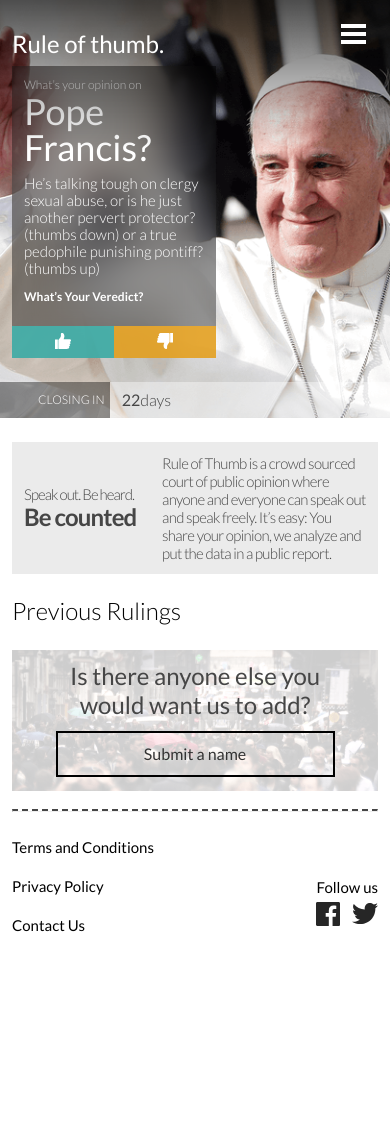
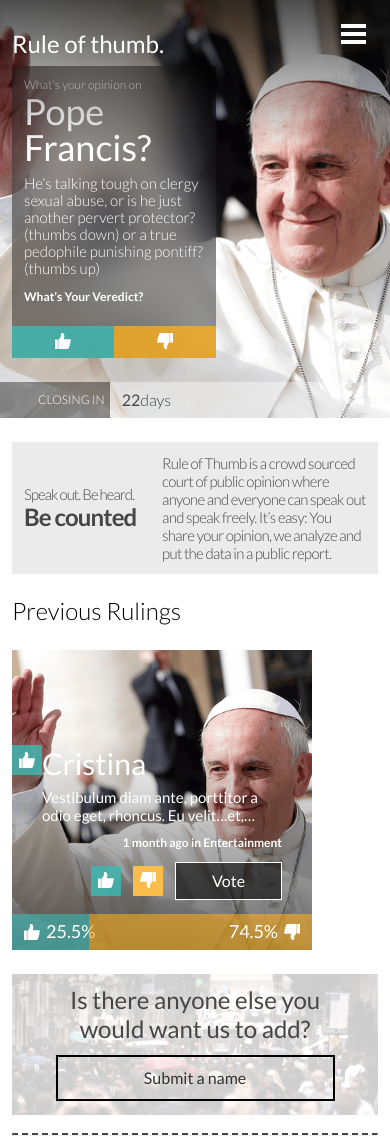
Before and after one commit to fxisco/zemoga-ui-test, a Vue app: page / in a window 390 px wide. Shown: the top 1147 px of the page. Before the commit the page ends 963 px from the top, so only its background shows below. Built offline with nearby package versions, Linux system fonts and the light colour scheme.

Commit message:
feat(ruling): add mobile rule style

```diff
--- a/src/components/PreviousRuling.vue
+++ b/src/components/PreviousRuling.vue
@@ -13,11 +13,47 @@ export default {
         <option value="list">List</option>
       </select>
     </div>
+    <div class="ruling__content">
+      <div class="ruling__rule">
+        <div class="ruling__container">
+          <div class="ruling__author-container">
+            <span class="ruling__author">Cristina</span>
+          </div>
+          <p class="ruling__comment">
+            Vestibulum diam ante, porttitor a odio eget, rhoncus.  Eu velit…et, rhoncus.  Eu velit…et, rhoncus.  Eu velit…
+          </p>
+          <p class="ruling__time">
+            1 month ago in Entertainment
+          </p>
+          <div class="ruling__actions">
+            <button class="ruling__action ruling__action--like" aria-label="Like"><img src="../assets/thumbs-up.svg" aria-hidden="true"></button>
+            <button class="ruling__action ruling__action--dislike" aria-label="Dislike"><img src="../assets/thumbs-down.svg" aria-hidden="true"></button>
+            <button class="ruling__action--vote">Vote</button>
+          </div>
+        </div>
+        <div class="ruling__overlay"></div>
+        <div class="ruling__progress">
+          <div class="ruling__percentage ruling__progress-left" :style="{ width: '25.5%' }">
+            <img src="../assets/thumbs-up.svg" aria-hidden="true"> 25.5%
+          </div>
+          <div class="ruling__percentage ruling__progress-right" :style="{ width: '74.5%' }">
+            74.5% <img src="../assets/thumbs-down.svg" aria-hidden="true">
+          </div>
+        </div>
+        <div class="ruling__vote like">
+          <img src="../assets/thumbs-up.svg" aria-hidden="true">
+        </div>
+      </div>
+    </div>
   </section>
 </template>
 
 <style lang="scss">
 .ruling {
+  &__container {
+    margin-bottom: 1.5rem;
+  }
+
   &__title-container {
     align-items: center;
     display: flex;
@@ -42,10 +78,172 @@ export default {
     text-align: center;
     width: 8.188rem;
   }
+
+  &__author-container {
+    display: flex;
+    width: 100%;
+  }
+
+  &__author {
+    display: -webkit-box;
+    align-self: flex-end;
+    color: #FFF;
+    font-size: 1.875rem;
+    line-height: 2.25rem;
+    margin-bottom: 0.438rem;
+    overflow: hidden;
+    text-overflow: ellipsis;
+    -webkit-line-clamp: 2;
+    -webkit-box-orient: vertical;
+  }
+
+  &__content {
+    display: flex;
+    gap: 12px;
+    overflow-x: scroll;
+  }
+
+  &__overlay {
+    background: linear-gradient(180deg, rgba(0, 0, 0, 0.0001) 0%, rgba(0, 0, 0, 0.6) 100%);
+    bottom: 0;
+    left: 0;
+    right: 0;
+    height: 13.438rem;
+    position: absolute;
+  }
+
+  &__rule {
+    box-sizing: border-box;
+    background-repeat: no-repeat;
+    background: url("../assets/pope-francis.png");
+    background-size: cover;
+    background-position: center;
+    flex: 0 0 18.75rem;
+    height: 18.75rem;
+    padding: 5.938rem 1.875rem;
+    position: relative;
+  }
+
+  &__container {
+    position: relative;
+    z-index: 1;
+  }
+
+  &__comment {
+    color: #FFF;
+    display: -webkit-box;
+    font-size: 0.938rem;
+    line-height: 1.125rem;
+    margin-bottom: 0.75rem;
+    overflow: hidden;
+    -webkit-line-clamp: 2;
+    -webkit-box-orient: vertical;
+  }
+
+  &__time {
+    color: #FFF;
+    font-size: 0.75rem;
+    font-weight: 700;
+    line-height: 0.9rem;
+    margin-bottom: 0.75rem;
+    text-align: right;
+  }
+
+  &__actions {
+    display: flex;
+    justify-content: flex-end;
+    gap: 0.75rem;
+  }
+
+  &__action {
+    align-self: center;
+    height: 1.875rem;
+    width: 1.875rem;
+
+    &--like {
+      background: rgba(60, 187, 180, 0.8);
+    }
+
+    &--dislike {
+      background: rgba(251, 189, 74, 1);
+    }
+
+    &--vote {
+      color: #FFF;
+      background: rgba(0, 0, 0, 0.6);
+      border: 1px solid rgba(255, 255, 255, 1);
+      height: 2.375rem;
+      width: 6.688rem;
+    }
+  }
+
+  &__percentage {
+    display: flex;
+    align-items: center;
+  }
+
+  &__progress {
+    bottom: 0;
+    color: #FFF;
+    display: flex;
+    font-size: 1.125rem;
+    height: 2.25rem;
+    left: 0;
+    line-height: 1.35rem;
+    position: absolute;
+    right: 0;
+    width: 100%;
+
+    &-right {
+      background: rgba(249, 173, 29, 0.6);
+      justify-content: end;
+    }
+
+    &-left {
+      background: rgba(60, 187, 180, 0.6);
+    }
+
+    &-right > img {
+      margin-right: 0.75rem;
+      margin-left: 0.375rem;
+    }
+
+    &-left > img {
+      margin-left: 0.75rem;
+      margin-right: 0.375rem;
+    }
+  }
+
+  &__vote {
+    align-items: center;
+    display: flex;
+    height: 1.875rem;
+    justify-content: center;
+    left: 0;
+    position: absolute;
+    top: 5.938rem;
+    width: 1.875rem;
+
+    img {
+      width: 1rem;
+    }
+
+    &.like {
+      background: rgba(60, 187, 180, 0.8);
+    }
+
+    &.dislike {
+      background: rgba(251, 189, 74, 1);
+    }
+  }
 }
 
 @media (min-width: 768px) {
   .ruling {
+    &__container {
+      margin-bottom: 1.75rem;
+    }
+
     &__title-container {
       margin-bottom: 1.75rem;
     }
@@ -58,6 +256,10 @@ export default {
 
 @media (min-width: 1440px) {
   .ruling {
+    &__container {
+      margin-bottom: 2.25rem;
+    }
+
     &__title-container {
       margin-bottom: 2.25rem;
     }
```
